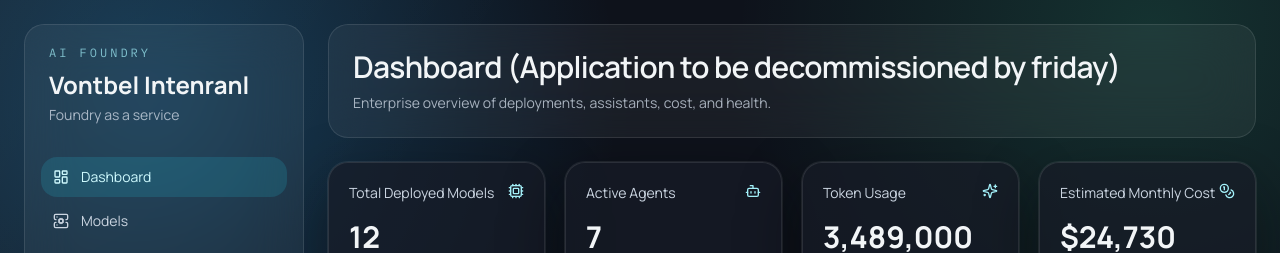
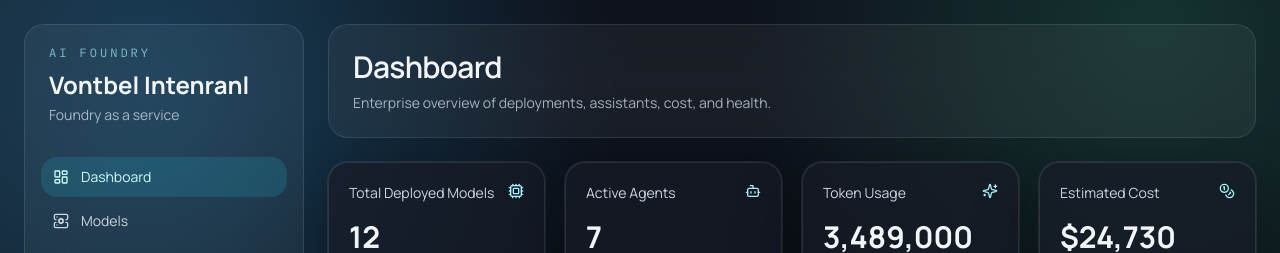
Before and after one commit to Shahidayatar/shahid_vontobel, a Next.js app in the folder frontend/: page /dashboard in a window 1280 px wide. Shown: the top 253 px of the page. Built offline with nearby package versions, Linux system fonts and the light colour scheme; no server answers.

Commit message:
Final Changes to UI, Resized the Chat portal

```diff
--- a/frontend/app/(platform)/dashboard/page.tsx
+++ b/frontend/app/(platform)/dashboard/page.tsx
@@ -3,7 +3,7 @@ import { AppShell } from "@/layout/AppShell";
 
 export default function DashboardPage() {
   return (
-    <AppShell title="Dashboard (Application to be decommissioned by friday)" subtitle="Enterprise overview of deployments, assistants, cost, and health.">
+    <AppShell title="Dashboard" subtitle="Enterprise overview of deployments, assistants, cost, and health.">
       <DashboardView />
     </AppShell>
   );
--- a/frontend/components/dashboard/DashboardView.tsx
+++ b/frontend/components/dashboard/DashboardView.tsx
@@ -12,7 +12,7 @@ const metricCards = [
   { key: "totalModels", label: "Total Deployed Models", icon: Cpu },
   { key: "activeAgents", label: "Active Agents", icon: Bot },
   { key: "tokenUsage", label: "Token Usage", icon: Sparkles },
-  { key: "monthlyCost", label: "Estimated Monthly Cost", icon: Coins }
+  { key: "monthlyCost", label: "Estimated Cost", icon: Coins }
 ] as const;
 
 export function DashboardView() {
```
